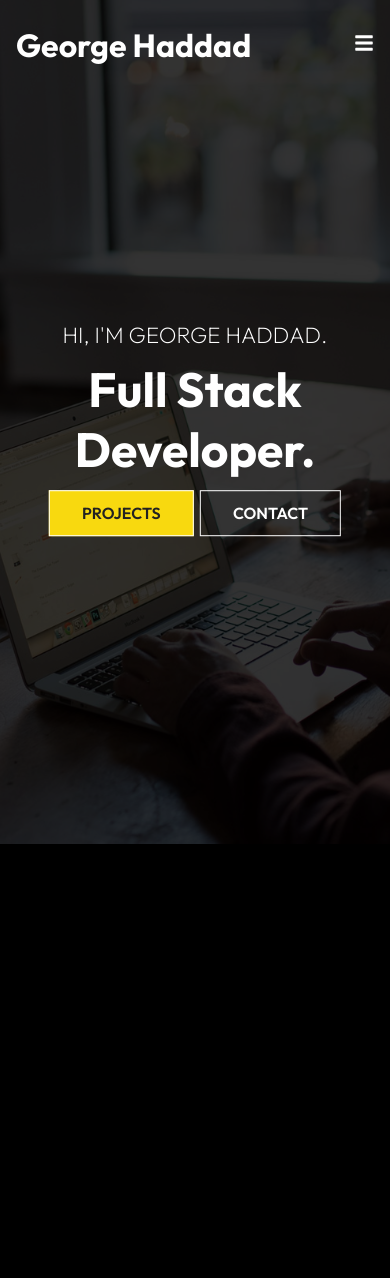
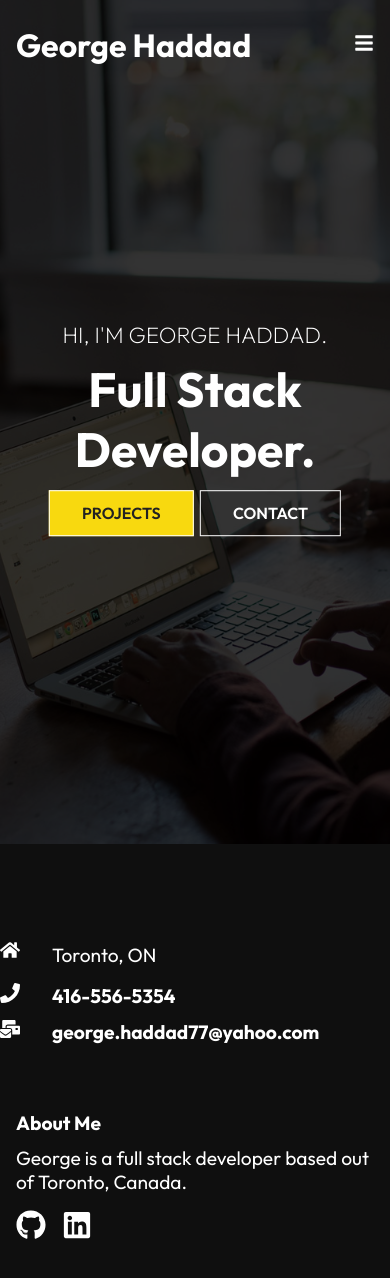
Before and after one commit to Git-Ge0rge/my-react-portfolio, a React (Create React App) app: page / in a window 390 px wide. Shown: the top 1278 px of the page. Before the commit the page ends 848 px from the top, so only its background shows below. Built offline with nearby package versions, Linux system fonts and the light colour scheme.

Commit message:
Footer Component Implemented
- Added Footer component
+ styling for mobile and web

```diff
--- /dev/null
+++ b/src/components/Footer/Footer.css
@@ -0,0 +1,56 @@
+.footer {
+    width: 100%;
+    padding: 6rem 0;
+    background-color: rgba(19, 19, 19, 0.8);
+}
+
+.footer-container{
+    max-width: 1140px;
+    margin: auto;
+    display: grid;
+    grid-template-columns: repeat(2, 1fr);
+    grid-gap: 40px;
+}
+
+.left-div{
+    height: 100%;
+    max-width: 100%;
+    display: flex;
+    flex-direction: column;
+}
+
+.location {
+    display: flex;
+    margin-bottom: 0.8rem;
+}
+
+.location p {
+    line-height: 30px;;
+}
+
+.right-div {
+    height: 100%;
+    max-width: 100%;
+    display: flex;
+    flex-direction: column;
+    padding: 1rem;
+}
+
+.social {
+    margin-top: 1rem;
+}
+
+h4 {
+    font-size: 1.2rem;
+    padding-bottom: 0.7rem;
+}
+
+p {
+    font-size: 1.2rem;
+}
+
+@media screen and (max-width: 640px) {
+    .footer-container{
+        grid-template-columns: 1fr;
+    }
+}
--- /dev/null
+++ b/src/components/Footer/Footer.jsx
@@ -0,0 +1,59 @@
+import React from 'react'
+import "./Footer.css"
+import { FaHome, FaPhone, FaMailBulk, FaGithub, FaLinkedin} from "react-icons/fa"
+
+const Footer = () => {
+  return (
+    <div className="footer">
+      <div className="footer-container">
+        <div className="left-div">
+          <div className="location">
+            <FaHome size={20} style={{
+              color:"#fff",
+              marginRight: "2rem"
+            }} />
+            <div>
+              <p>Toronto, ON</p>
+            </div>
+          </div>
+          <div className="phone">
+            <h4>
+              <FaPhone size={20} style={{
+                color:"#fff",
+                marginRight: "2rem"
+              }} />
+              416-556-5354
+            </h4>
+          </div>
+          <div className="email">
+            <h4>
+              <FaMailBulk size={20} style={{
+                color:"#fff",
+                marginRight: "2rem"
+              }} />
+              george.haddad77@yahoo.com
+            </h4>
+          </div>
+        </div>
+
+        <div className="right-div">
+          <h4>About Me</h4>
+          <p> George is a full stack developer based out of Toronto, Canada.</p>
+          <div className="social">
+            <FaGithub size={30} style={{
+                  color:"#fff",
+                  marginRight: "1rem"
+            }} />
+            <FaLinkedin size={30} style={{
+                  color:"#fff",
+                  marginRight: "1rem"
+            }} />
+          </div>
+
+        </div>
+      </div>
+    </div>
+  )
+}
+
+export default Footer
--- a/src/components/Navbar/Navbar.jsx
+++ b/src/components/Navbar/Navbar.jsx
@@ -2,6 +2,8 @@
 import React, { useState } from 'react'
 import { Link } from "react-router-dom"
 import { FaBars,  FaTimes } from  "react-icons/fa"
+
+// add swipe animation when nav-menu is active to close menu
 
 const Navbar = () => {
     const [click, setClick] = useState(false)
--- a/src/routes/Home.js
+++ b/src/routes/Home.js
@@ -1,12 +1,14 @@
 import React from 'react'
 import Navbar from "../components/Navbar/Navbar"
 import Banner from "../components/Banner/Banner"
+import Footer from "../components/Footer/Footer"
 
 const Home = () => {
   return (
     <div>
         <Navbar/>
         <Banner/>
+        <Footer/>
     </div>
   )
 }
```
